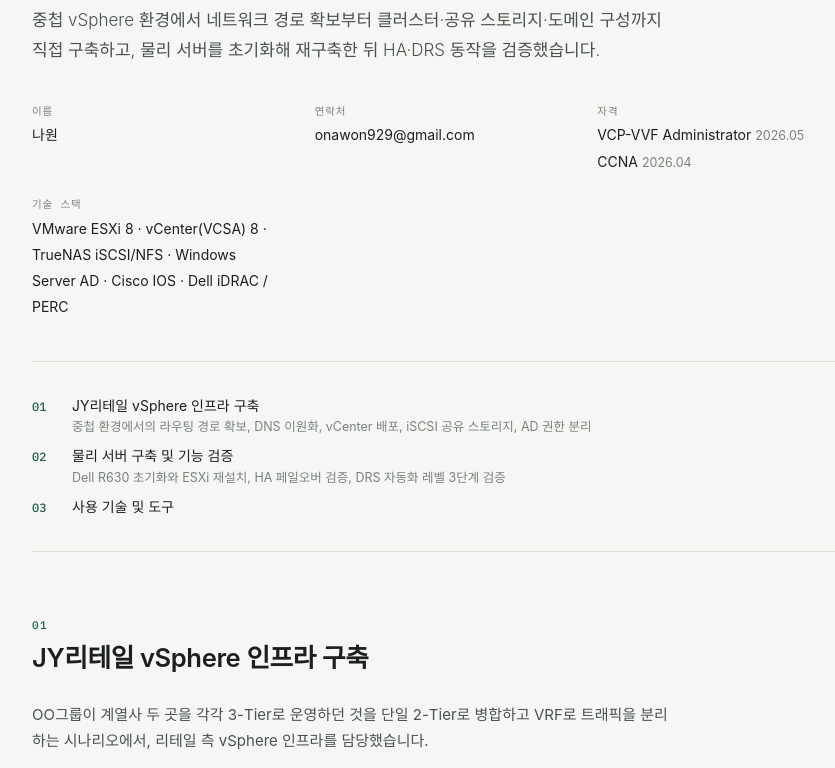
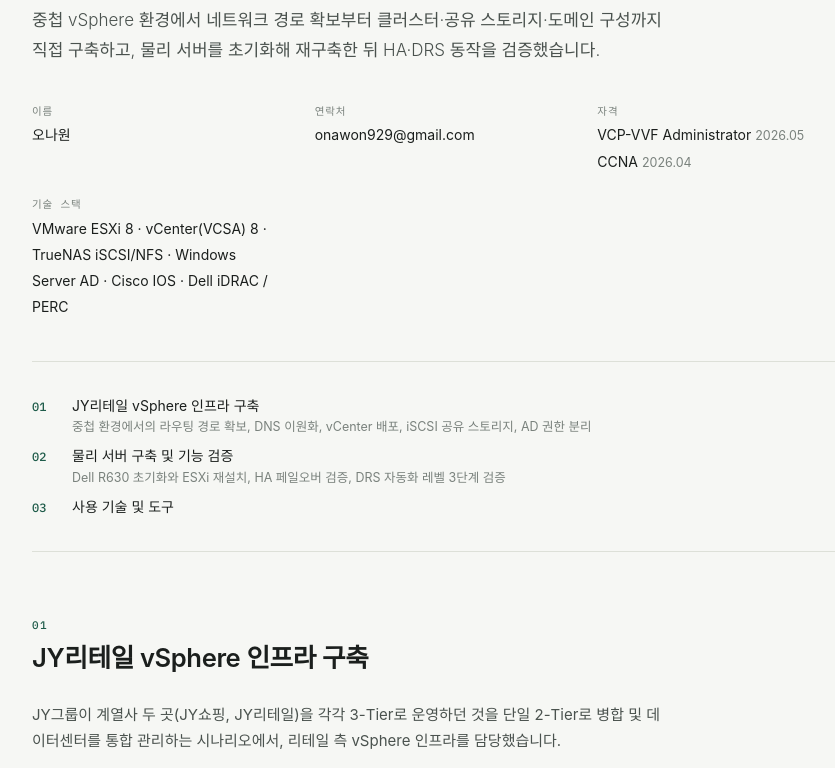
Before and after one commit to OhNawon/portfolio, a plain HTML site: page index.html in a window 1280 px wide. Shown: the part 126-894 px from the top of the page, without its empty margins (200-1035 px from the left). Drawn offline with Linux system fonts and the light colour scheme; a web font is replaced by a local one.

Commit message:
Update index.html

```diff
--- a/index.html
+++ b/index.html
@@ -176,7 +176,7 @@
     <h1>가상화 인프라 구축 포트폴리오</h1>
     <p class="tagline">중첩 vSphere 환경에서 네트워크 경로 확보부터 클러스터·공유 스토리지·도메인 구성까지 직접 구축하고, 물리 서버를 초기화해 재구축한 뒤 HA·DRS 동작을 검증했습니다.</p>
     <div class="factgrid">
-      <div class="fact"><span class="k">이름</span><span class="v">나원</span></div>
+      <div class="fact"><span class="k">이름</span><span class="v">오나원</span></div>
       <div class="fact"><span class="k">연락처</span><span class="v">onawon929@gmail.com</span></div>
       <div class="fact"><span class="k">자격</span><span class="v">VCP-VVF Administrator <span class="sub">2026.05</span><br>CCNA <span class="sub">2026.04</span></span></div>
       <div class="fact"><span class="k">기술 스택</span><span class="v">VMware ESXi 8 · vCenter(VCSA) 8 · TrueNAS iSCSI/NFS · Windows Server AD · Cisco IOS · Dell iDRAC / PERC</span></div>
@@ -198,7 +198,7 @@
       <h2>JY리테일 vSphere 인프라 구축</h2>
     </div>
 
-    <p class="lead">OO그룹이 계열사 두 곳을 각각 3-Tier로 운영하던 것을 단일 2-Tier로 병합하고 VRF로 트래픽을 분리하는 시나리오에서, 리테일 측 vSphere 인프라를 담당했습니다.</p>
+    <p class="lead">JY그룹이 계열사 두 곳(JY쇼핑, JY리테일)을 각각 3-Tier로 운영하던 것을 단일 2-Tier로 병합 및 데이터센터를 통합 관리하는 시나리오에서, 리테일 측 vSphere 인프라를 담당했습니다.</p>
 
     <div class="tablewrap">
       <table>
```
